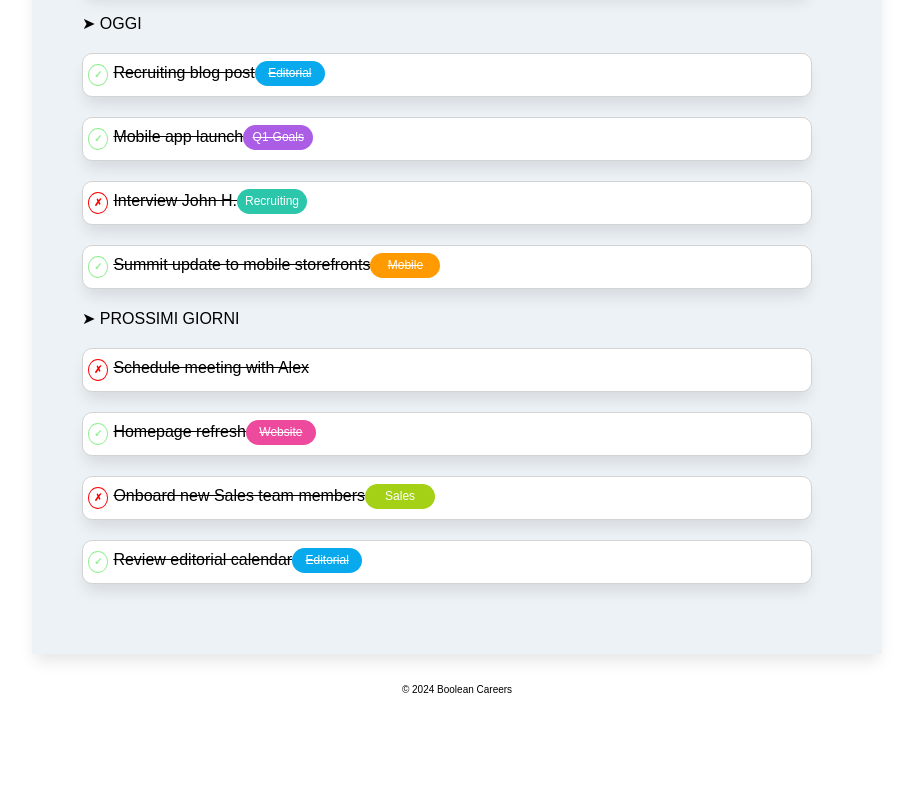
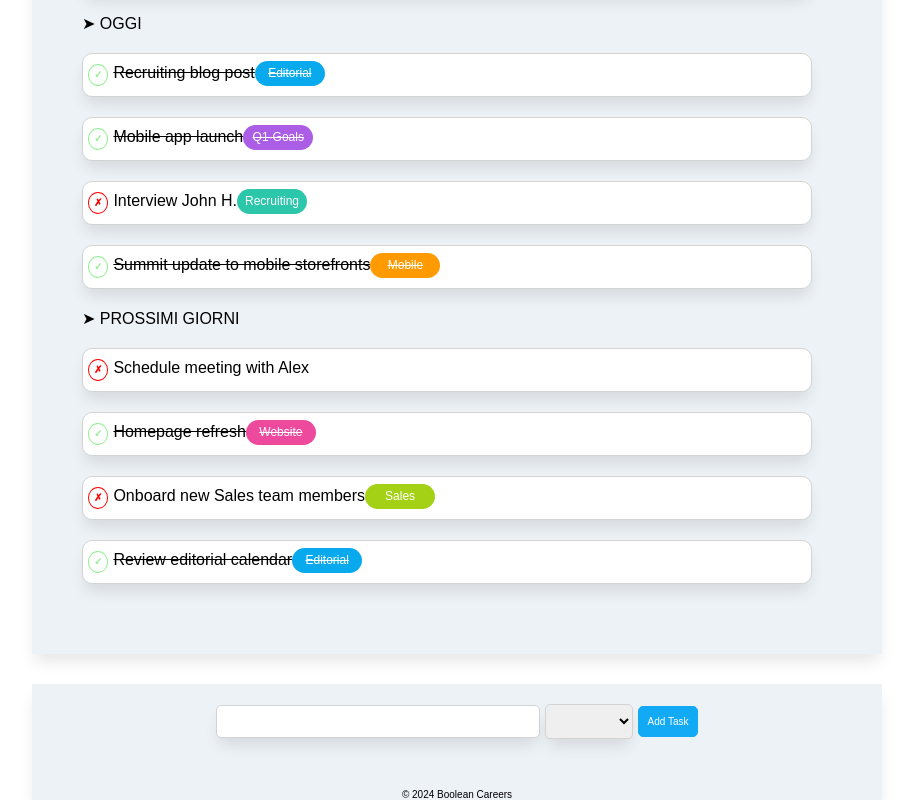
Before and after one commit to andrea-bertaglia/vue-todolist, a plain HTML site: page index.html in a window 1280 px wide. Shown: the part 311-1111 px from the top of the page, without its empty margins (183-1096 px from the left). Before the commit the page ends 1006 px from the top, so only its background shows below. Drawn offline with nearby package versions, Linux system fonts and the light colour scheme.

Commit message:
feat: milestone 2

```diff
--- a/css/style.css
+++ b/css/style.css
@@ -44,7 +44,8 @@ li > ul {
 
 /* MAIN */
 
-.search-box {
+.search-box,
+.add-box {
   padding: 20px;
   text-align: center;
 }
@@ -60,7 +61,18 @@ li > ul {
   box-shadow: 0 10px 15px -3px rgba(0, 0, 0, 0.1);
 }
 
-.search-button {
+.choice {
+  padding: 10px;
+  margin-right: 5px;
+  color: #000000;
+  font-size: 10px;
+  border-radius: 5px;
+  border: 1px solid lightgray;
+  box-shadow: 0 10px 15px -3px rgba(0, 0, 0, 0.1);
+}
+
+.search-button,
+.add-button {
   padding: 9px;
   font-size: 10px;
   background-color: rgb(19 170 245);
--- a/index.html
+++ b/index.html
@@ -42,7 +42,8 @@
                     <div :class="curItem.done ? 'check' : 'cross'">
                       {{curItem.done ? '&check;' : '&cross;'}}
                     </div>
-                    <div class="box barred">
+                    <div class="box"
+                    :class="curItem.done ? 'barred' : ''">
                       <span>{{ curItem.text }}</span>
                       <span
                         class="label"
@@ -60,7 +61,8 @@
                     <div :class="curItem.done ? 'check' : 'cross'">
                       {{curItem.done ? '&check;' : '&cross;'}}
                     </div>
-                    <div class="box barred">
+                    <div class="box"
+                    :class="curItem.done ? 'barred' : ''">
                       <span>{{ curItem.text }}</span>
                       <span
                         class="label"
@@ -78,7 +80,8 @@
                     <div :class="curItem.done ? 'check' : 'cross'">
                       {{curItem.done ? '&check;' : '&cross;'}}
                     </div>
-                    <div class="box barred">
+                    <div class="box"
+                    :class="curItem.done ? 'barred' : ''">
                       <span>{{ curItem.text }}</span>
                       <span
                         class="label"
@@ -95,6 +98,28 @@
         </div>
         <!-- /Main -->
       </div>
+
+      <!-- Add box -->
+      <div class="container mt-30">
+        <div class="add-box">
+          <input
+            class="text"
+            type="text"
+            id="text"
+            v-model="newItem.text"
+          />
+          <select name="label" id="label" class="choice" v-model="newItem.label">
+            <option value="Editorial" selected>Editorial</option>
+            <option value="Q1-Goals">Q1-Goals</option>
+            <option value="Recruiting">Recruiting</option>
+            <option value="Mobile">Mobile</option>
+            <option value="Website">Website</option>
+            <option value="Sales">Sales</option>
+          </select>
+          <button class="add-button" @click="addItem">Add Task</button>
+        </div>
+        <!-- /Add box -->
+
       <!-- Footer -->
       <footer class="mt-30">
         <span>&copy; 2024 Boolean Careers</span>
--- a/js/script.js
+++ b/js/script.js
@@ -3,6 +3,11 @@ const { createApp } = Vue;
 createApp({
   data() {
     return {
+      newItem: {
+        text: "",
+        label: "",
+        done: false,
+      },
       tasksPrev: [
         {
           text: "Quarterly Newsletter",
@@ -56,4 +61,13 @@ createApp({
       ],
     };
   },
+  methods: {
+    addItem: function () {
+      console.log(this);
+      this.tasksNext.push({
+        ...this.newItem,
+      });
+      console.log(this.tasksNext);
+    },
+  },
 }).mount("#app");
```
